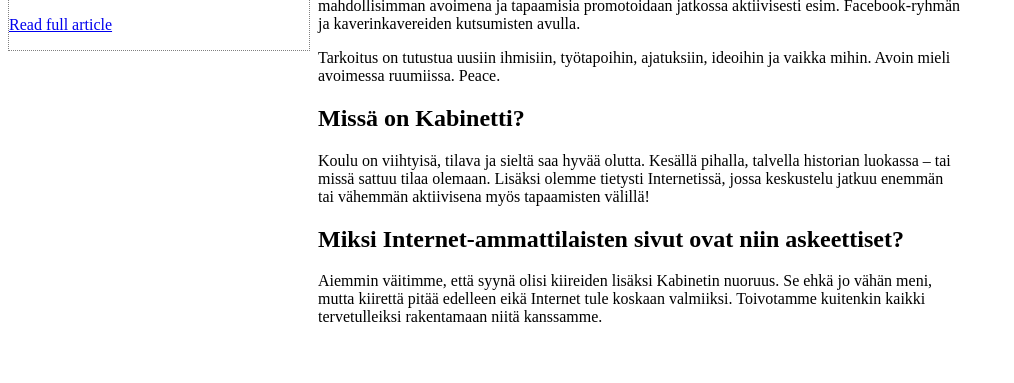
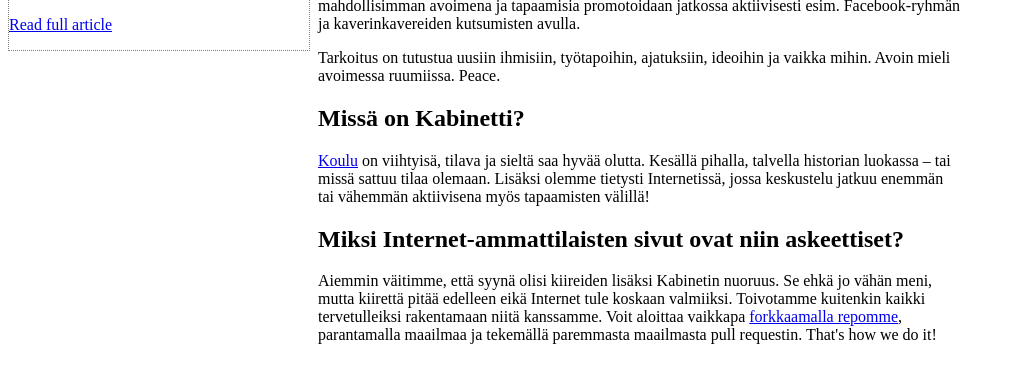
Before and after one commit to Kabinetti/kabinetti.github.io, a Jekyll site: the page built from index.html, in a window 1280 px wide, cut to the strip 324-707 px from the top of the page. Shown: the whole strip, without its empty margins (0-1014 px from the left). Built offline with Jekyll 4.4.1, drawn with Linux system fonts in a browser that asks for light colours; nearby versions of some CDN libraries; comment, search, counter and statistics services are not loaded.

Commit message:
Some content update

```diff
--- a/index.html
+++ b/index.html
@@ -34,7 +34,7 @@ classes: front
 <p>Nimemme ei merkitse sitä, että olisimme eksklusiivinen klubi, päinvastoin. Toimintamme pidetään mahdollisimman avoimena ja tapaamisia promotoidaan jatkossa aktiivisesti esim. Facebook-ryhmän ja kaverinkavereiden kutsumisten avulla.</p>
 <p>Tarkoitus on tutustua uusiin ihmisiin, työtapoihin, ajatuksiin, ideoihin ja vaikka mihin. Avoin mieli avoimessa ruumiissa. Peace.</p>
 <h2>Missä on Kabinetti?</h2>
-<p>Koulu on viihtyisä, tilava ja sieltä saa hyvää olutta. Kesällä pihalla, talvella historian luokassa – tai missä sattuu tilaa olemaan. Lisäksi olemme tietysti Internetissä, jossa keskustelu jatkuu enemmän tai vähemmän aktiivisena myös tapaamisten välillä!</p>
+<p><a href="http://www.panimoravintolakoulu.fi/">Koulu</a> on viihtyisä, tilava ja sieltä saa hyvää olutta. Kesällä pihalla, talvella historian luokassa – tai missä sattuu tilaa olemaan. Lisäksi olemme tietysti Internetissä, jossa keskustelu jatkuu enemmän tai vähemmän aktiivisena myös tapaamisten välillä!</p>
 <h2>Miksi Internet-ammattilaisten sivut ovat niin askeettiset?</h2>
-<p>Aiemmin väitimme, että syynä olisi kiireiden lisäksi Kabinetin nuoruus. Se ehkä jo vähän meni, mutta kiirettä pitää edelleen eikä Internet tule koskaan valmiiksi. Toivotamme kuitenkin kaikki tervetulleiksi rakentamaan niitä kanssamme.</p>
+<p>Aiemmin väitimme, että syynä olisi kiireiden lisäksi Kabinetin nuoruus. Se ehkä jo vähän meni, mutta kiirettä pitää edelleen eikä Internet tule koskaan valmiiksi. Toivotamme kuitenkin kaikki tervetulleiksi rakentamaan niitä kanssamme. Voit aloittaa vaikkapa <a href="https://github.com/Kabinetti/kabinetti.github.io">forkkaamalla repomme</a>, parantamalla maailmaa ja tekemällä paremmasta maailmasta pull requestin. That's how we do it!</p>
 </div>
```
